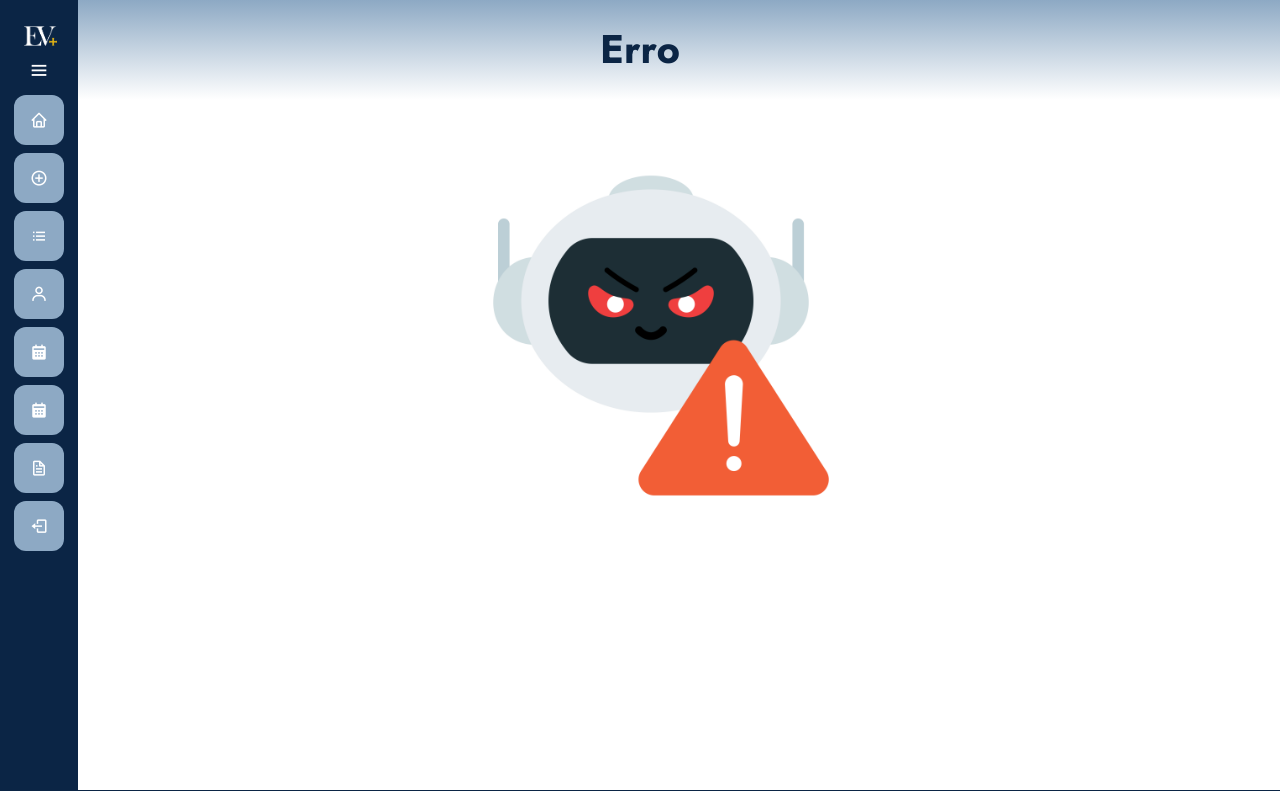
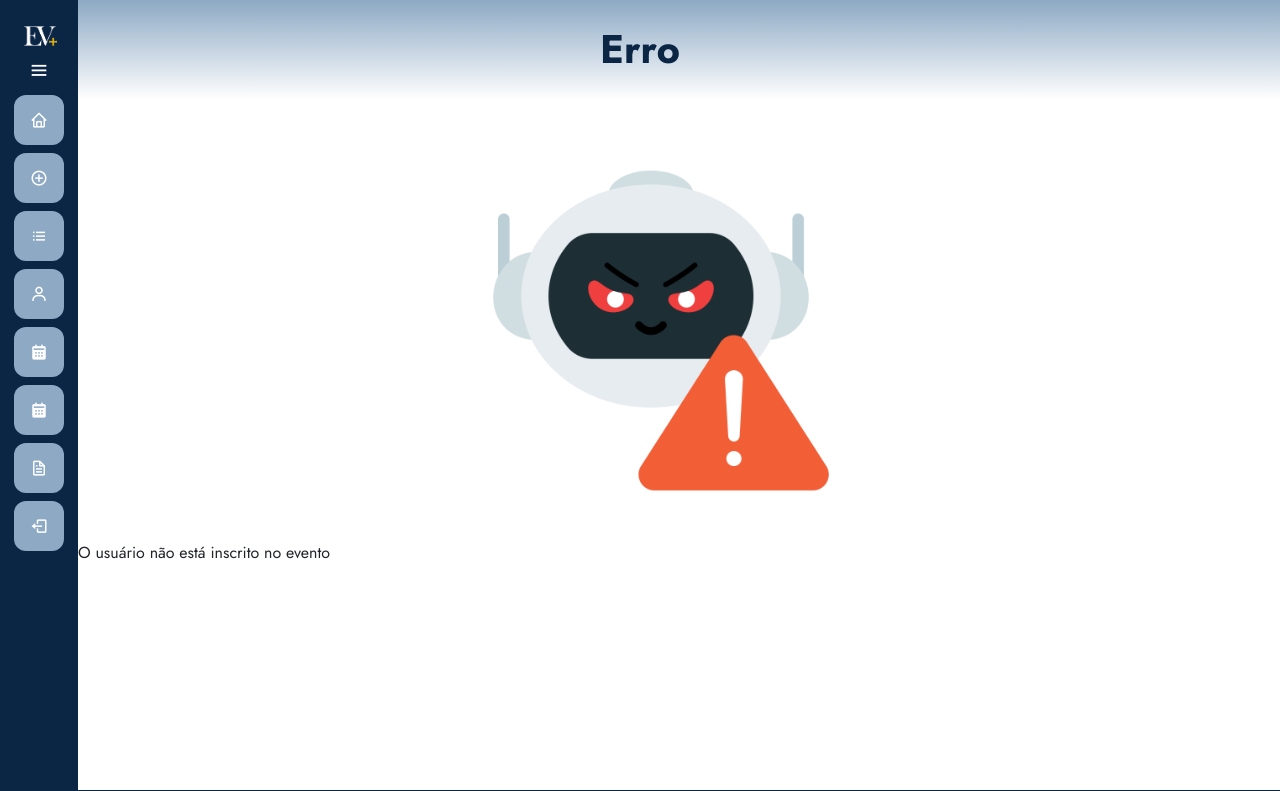
Before and after one commit to denylsonfreitas/EVPLUS-APS, a Django app: page /eventos/download-certificado/35/ in a window 1280 px wide. Shown: the top 791 px of the page. Run offline with Django 5.2, Linux system fonts and the light colour scheme; a user stored in the database is signed in; data comes from the database, SQL or seed files in the repository; both versions use the stored data as it was after the commit.

Commit message:
Update event templates and views to include error handling and fix typos

```diff
--- a/eventos/models.py
+++ b/eventos/models.py
@@ -12,7 +12,7 @@ class Evento(models.Model):
     date = models.DateField()
     time = models.TimeField()
     category = models.CharField(max_length=100)
-    banner = models.ImageField(null=True, blank=True, upload_to='images/')
+    banner = models.ImageField(null=True, blank=True, upload_to='banners/')
     limite_inscricoes = models.PositiveIntegerField(null=True, blank=True, verbose_name="Limite de Inscrições")
     finalizado = models.BooleanField(default=False)
     certificados = models.ManyToManyField(User, through='Certificado', related_name='eventos_certificados')
--- a/eventos/templates/erro.html
+++ b/eventos/templates/erro.html
@@ -2,18 +2,15 @@
 {% load static %}
 
 {% block 'head' %}
-    <link rel="stylesheet" href="{% static 'eventos/css/visualizarEvento.css' %}">
-    <style>
-        .img-fluid {
-            max-width: 35%;
-            margin-left: 31%;
-        }
-    </style>
+    <link rel="stylesheet" href="{% static 'eventos/css/erro.css' %}">
 {% endblock %}
 
 {% block 'title' %}Erro{% endblock %}
 
 {% block 'dashboard' %}
     <img src="{% static 'images/erro.jpg' %}" alt="erro" class="img-fluid">
+    {% if motivo_erro %}
+        <p>{{ motivo_erro }}</p>
+    {% endif %}
     <script src="{% static 'eventos/js/meuseventos.js' %}"></script>
 {% endblock %}
--- a/eventos/views.py
+++ b/eventos/views.py
@@ -150,9 +150,13 @@ def enviarCertificado(request, evento_id):
                     if participante in evento.clients.all():
                         Certificado.objects.create(evento=evento, participante=participante, arquivo=arquivo)
                     else:
-                        return render(request, 'erro.html', {'exibir_sidebar': exibir_sidebar})
+                        # O participante selecionado não está inscrito no evento
+                        motivo_erro = "O participante selecionado não está inscrito no evento"
+                        return render(request, 'erro.html', {'exibir_sidebar': exibir_sidebar, 'motivo_erro': motivo_erro})
                 except User.DoesNotExist:
-                    return render(request, 'erro.html',  {'exibir_sidebar': exibir_sidebar})
+                    # O participante selecionado não existe
+                    motivo_erro = "O participante selecionado não existe"
+                    return render(request, 'erro.html',  {'exibir_sidebar': exibir_sidebar, 'motivo_erro': motivo_erro})
 
             return redirect('eventos:gerenciar_certificados')
     else:
@@ -173,6 +177,10 @@ def downloadCertificado(request, evento_id):
             certificado = certificados.first()
             return FileResponse(open(certificado.arquivo.path, 'rb'))
         else:
-            return render(request, 'erro.html', {'exibir_sidebar': exibir_sidebar})
+            # O certificado não pertence ao usuário
+            motivo_erro = "O certificado não pertence ao usuário"
+            return render(request, 'erro.html', {'exibir_sidebar': exibir_sidebar, 'motivo_erro': motivo_erro})
     else:
-        return render(request, 'erro.html', {'exibir_sidebar': exibir_sidebar})
+        # O usuário não está inscrito no evento
+        motivo_erro = "O usuário não está inscrito no evento"
+        return render(request, 'erro.html', {'exibir_sidebar': exibir_sidebar, 'motivo_erro': motivo_erro})
--- /dev/null
+++ b/templates/static/eventos/css/erro.css
@@ -0,0 +1,10 @@
+.img-fluid {
+    margin-top: 20px;
+    max-width: 35%;
+    border-radius: 10px;
+    margin-left: 31%;
+}
+
+.p {
+    margin-left: 31%;
+}
```
Also changed, not shown: db.sqlite3, eventos/migrations/0024_alter_evento_banner.py (added), media/banners/EC.png (renamed from media/images/EC.png), media/banners/EC_lX7s8CM.png (added).
